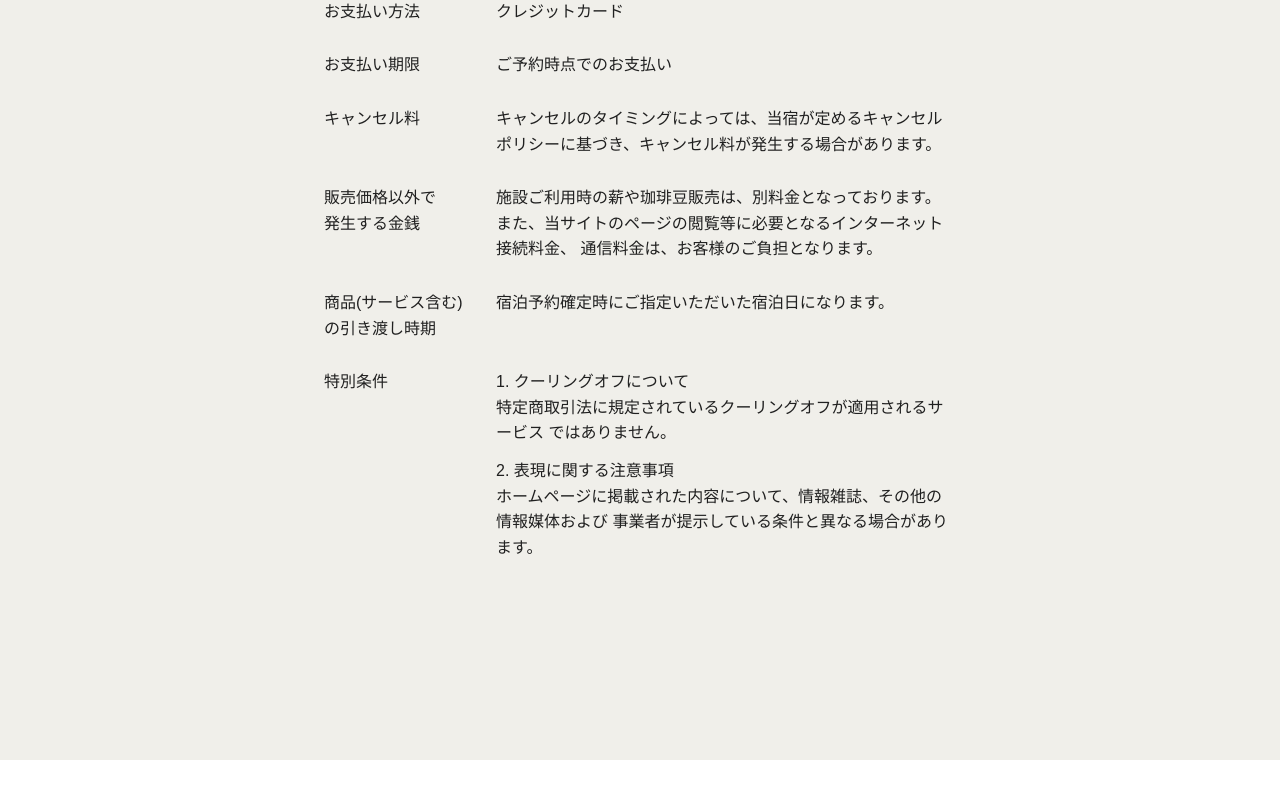
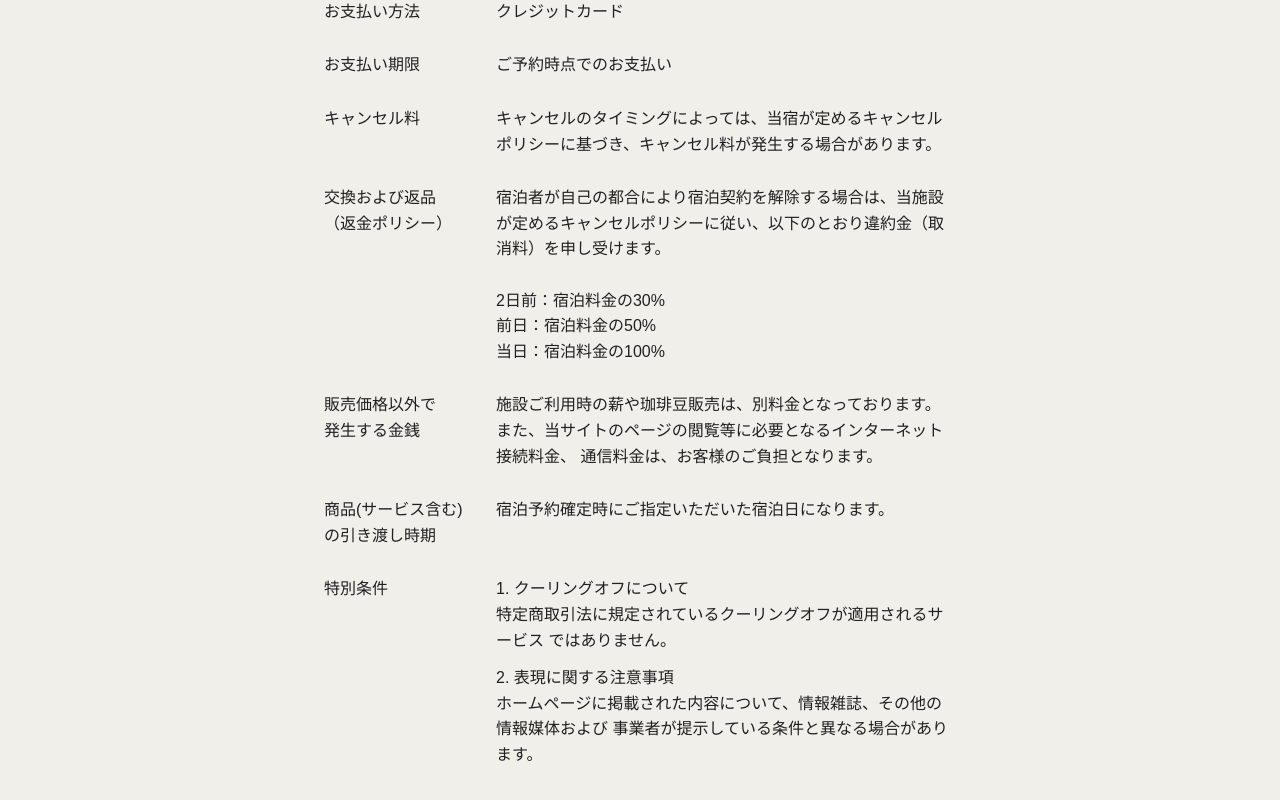
Before and after one commit to gogoipe3913/watoto-kula, a Next.js app: page /stay/reservation/legal-notice in a window 1280 px wide. Shown: the part 1025-1825 px from the top of the page. Before the commit the page ends 1785 px from the top, so only its background shows below. Built offline with nearby package versions, Linux system fonts and the light colour scheme.

Commit message:
返金ポリシーの追加

```diff
--- a/src/app/stay/reservation/legal-notice/page.tsx
+++ b/src/app/stay/reservation/legal-notice/page.tsx
@@ -89,6 +89,23 @@ export default function Stay() {
         </li>
         <li className={styles.LegalNotice__item}>
           <p className={styles.LegalNotice__itemKey}>
+            交換および返品
+            <br className={styles.LegalNotice__pcOnly} />
+            （返金ポリシー）
+          </p>
+          <p className={styles.LegalNotice__itemValue}>
+            宿泊者が自己の都合により宿泊契約を解除する場合は、当施設が定めるキャンセルポリシーに従い、以下のとおり違約金（取消料）を申し受けます。
+            <br />
+            <br />
+            2日前：宿泊料金の30%
+            <br />
+            前日：宿泊料金の50%
+            <br />
+            当日：宿泊料金の100%
+          </p>
+        </li>
+        <li className={styles.LegalNotice__item}>
+          <p className={styles.LegalNotice__itemKey}>
             販売価格以外で
             <br className={styles.LegalNotice__pcOnly} />
             発生する金銭
```
